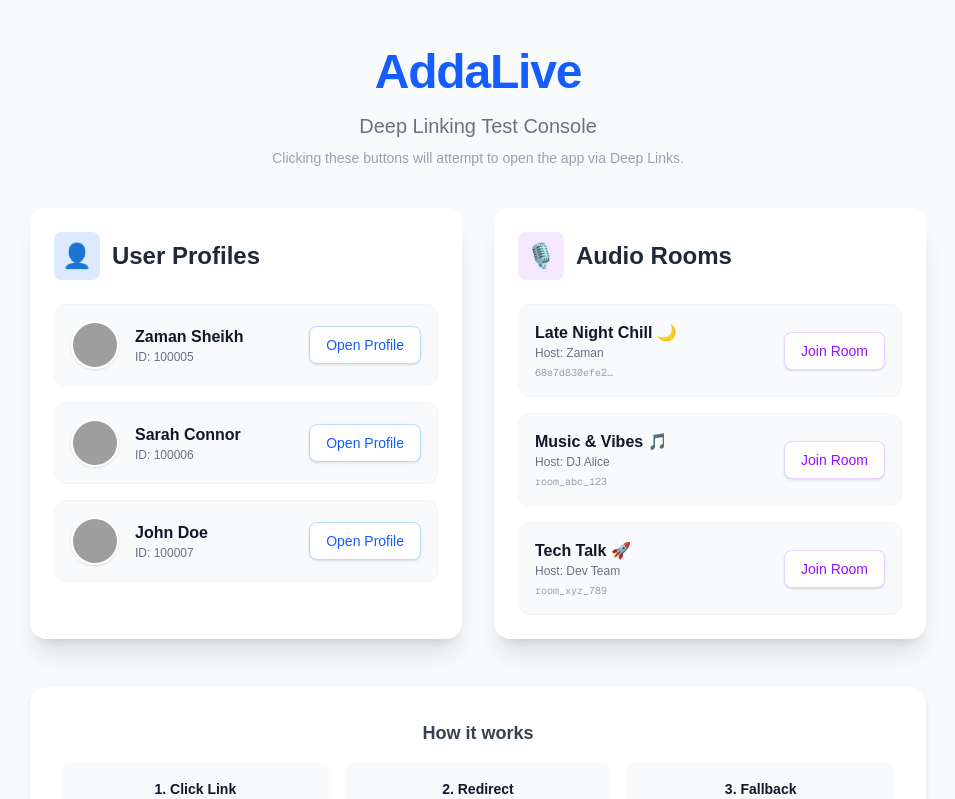
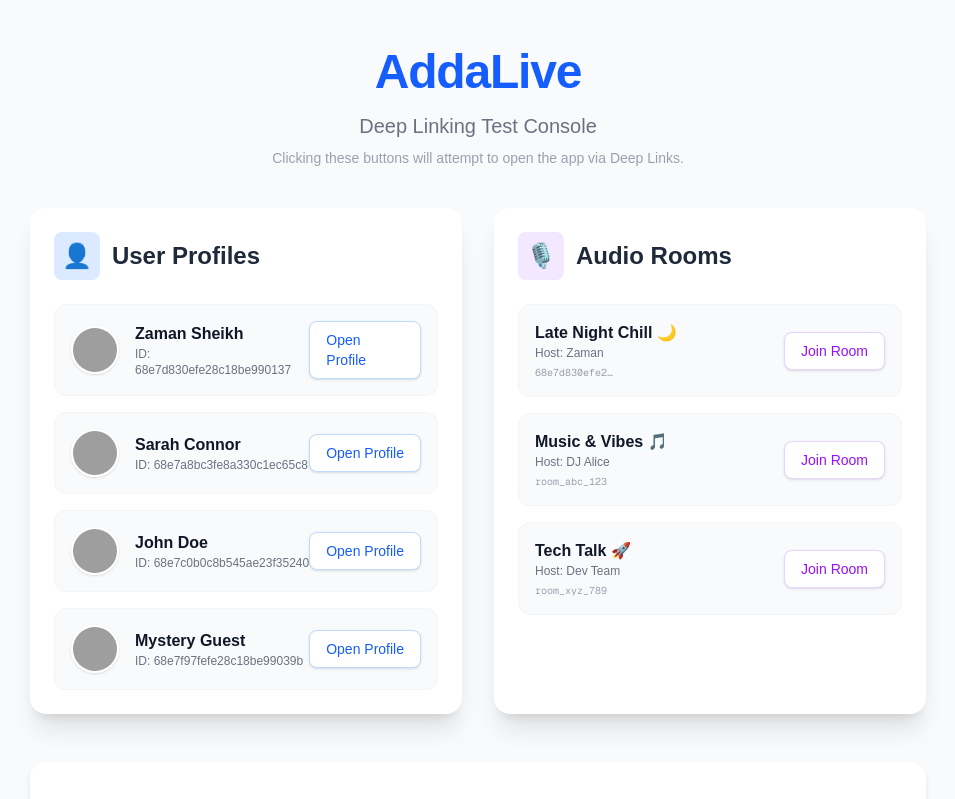
Before and after one commit to zamansheikh/addlive_deeplinks, a Next.js app: page / in a window 1280 px wide. Shown: the top 799 px of the page, without its empty margins (162-1117 px from the left). Built offline with nearby package versions, Linux system fonts and the light colour scheme; grey boxes are pictures that could not be loaded.

Commit message:
Update main page with real user IDs

```diff
--- a/app/page.tsx
+++ b/app/page.tsx
@@ -3,9 +3,10 @@ import Image from 'next/image';
 
 // Sample Data
 const sampleUsers = [
-  { id: '100005', name: 'Zaman Sheikh', avatar: 'https://i.pravatar.cc/150?u=100005' },
-  { id: '100006', name: 'Sarah Connor', avatar: 'https://i.pravatar.cc/150?u=100006' },
-  { id: '100007', name: 'John Doe', avatar: 'https://i.pravatar.cc/150?u=100007' },
+  { id: '68e7d830efe28c18be990137', name: 'Zaman Sheikh', avatar: 'https://i.pravatar.cc/150?u=100005' },
+  { id: '68e7a8bc3fe8a330c1ec65c8', name: 'Sarah Connor', avatar: 'https://i.pravatar.cc/150?u=100006' },
+  { id: '68e7c0b0c8b545ae23f35240', name: 'John Doe', avatar: 'https://i.pravatar.cc/150?u=100007' },
+  { id: '68e7f97fefe28c18be99039b', name: 'Mystery Guest', avatar: 'https://i.pravatar.cc/150?u=100008' },
 ];
 
 const sampleRooms = [
--- a/app/test/page.tsx
+++ /dev/null
@@ -1,85 +0,0 @@
-import Link from 'next/link';
-import Image from 'next/image';
-
-// Real User IDs from logs
-const testUsers = [
-  { id: '68e7d830efe28c18be990137', name: 'User A (Current User)', avatar: 'https://ui-avatars.com/api/?name=User+A&background=0D8ABC&color=fff' },
-  { id: '68e7a8bc3fe8a330c1ec65c8', name: 'User B', avatar: 'https://ui-avatars.com/api/?name=User+B&background=random' },
-  { id: '68e7c0b0c8b545ae23f35240', name: 'User C', avatar: 'https://ui-avatars.com/api/?name=User+C&background=random' },
-  { id: '68e7f97fefe28c18be99039b', name: 'User D', avatar: 'https://ui-avatars.com/api/?name=User+D&background=random' },
-];
-
-export default function DeepLinkTestPage() {
-  return (
-    <div className="min-h-screen bg-gray-50 flex flex-col items-center py-12 px-4 sm:px-6 lg:px-8">
-      <div className="max-w-3xl w-full space-y-8">
-        <div className="text-center">
-          <h1 className="text-3xl font-extrabold text-gray-900 tracking-tight sm:text-4xl">
-            Deep Link Test Console
-          </h1>
-          <p className="mt-4 text-lg text-gray-500">
-            Use these buttons to test deep linking with real user IDs.
-          </p>
-          <div className="mt-4">
-            <Link href="/" className="text-blue-600 hover:text-blue-800 font-medium">
-              &larr; Back to Home
-            </Link>
-          </div>
-        </div>
-
-        <div className="bg-white shadow overflow-hidden sm:rounded-md mt-8">
-          <ul role="list" className="divide-y divide-gray-200">
-            {testUsers.map((user) => (
-              <li key={user.id}>
-                <div className="px-4 py-4 sm:px-6 hover:bg-gray-50 transition duration-150 ease-in-out">
-                  <div className="flex items-center justify-between">
-                    <div className="flex items-center min-w-0">
-                      <div className="flex-shrink-0">
-                        <img
-                          className="h-12 w-12 rounded-full"
-                          src={user.avatar}
-                          alt={user.name}
-                        />
-                      </div>
-                      <div className="ml-4 truncate">
-                        <div className="flex text-sm font-medium text-blue-600 truncate">
-                          {user.name}
-                        </div>
-                        <div className="flex mt-1 text-sm text-gray-500 font-mono">
-                          <span className="truncate">ID: {user.id}</span>
-                        </div>
-                      </div>
-                    </div>
-                    <div className="ml-4 flex-shrink-0">
-                      <a
-                        href={`https://zigoliveapp.xyz/profile/${user.id}`}
-                        className="inline-flex items-center px-4 py-2 border border-transparent text-sm font-medium rounded-md shadow-sm text-white bg-blue-600 hover:bg-blue-700 focus:outline-none focus:ring-2 focus:ring-offset-2 focus:ring-blue-500"
-                      >
-                        Open Profile
-                      </a>
-                    </div>
-                  </div>
-                </div>
-              </li>
-            ))}
-          </ul>
-        </div>
-
-        <div className="mt-8 bg-yellow-50 border-l-4 border-yellow-400 p-4">
-            <div className="flex">
-                <div className="flex-shrink-0">
-                    <svg className="h-5 w-5 text-yellow-400" xmlns="http://www.w3.org/2000/svg" viewBox="0 0 20 20" fill="currentColor" aria-hidden="true">
-                        <path fillRule="evenodd" d="M8.257 3.099c.765-1.36 2.722-1.36 3.486 0l5.58 9.92c.75 1.334-.213 2.98-1.742 2.98H4.42c-1.53 0-2.493-1.646-1.743-2.98l5.58-9.92zM11 13a1 1 0 11-2 0 1 1 0 012 0zm-1-8a1 1 0 00-1 1v3a1 1 0 002 0V6a1 1 0 00-1-1z" clipRule="evenodd" />
-                    </svg>
-                </div>
-                <div className="ml-3">
-                    <p className="text-sm text-yellow-700">
-                        Ensure the app is installed on the device you are testing on. If the app is not installed, these links may error out or go to the fallback URL.
-                    </p>
-                </div>
-            </div>
-        </div>
-      </div>
-    </div>
-  );
-}
```
